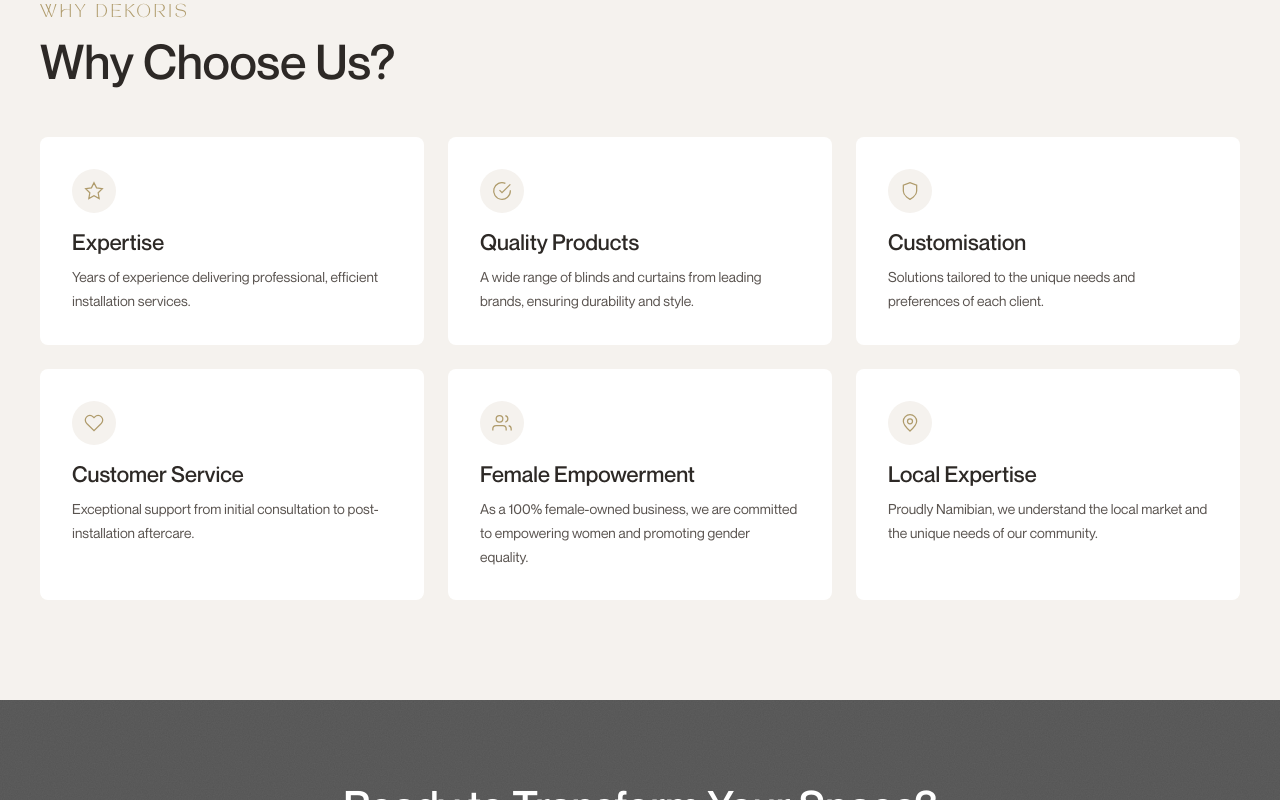
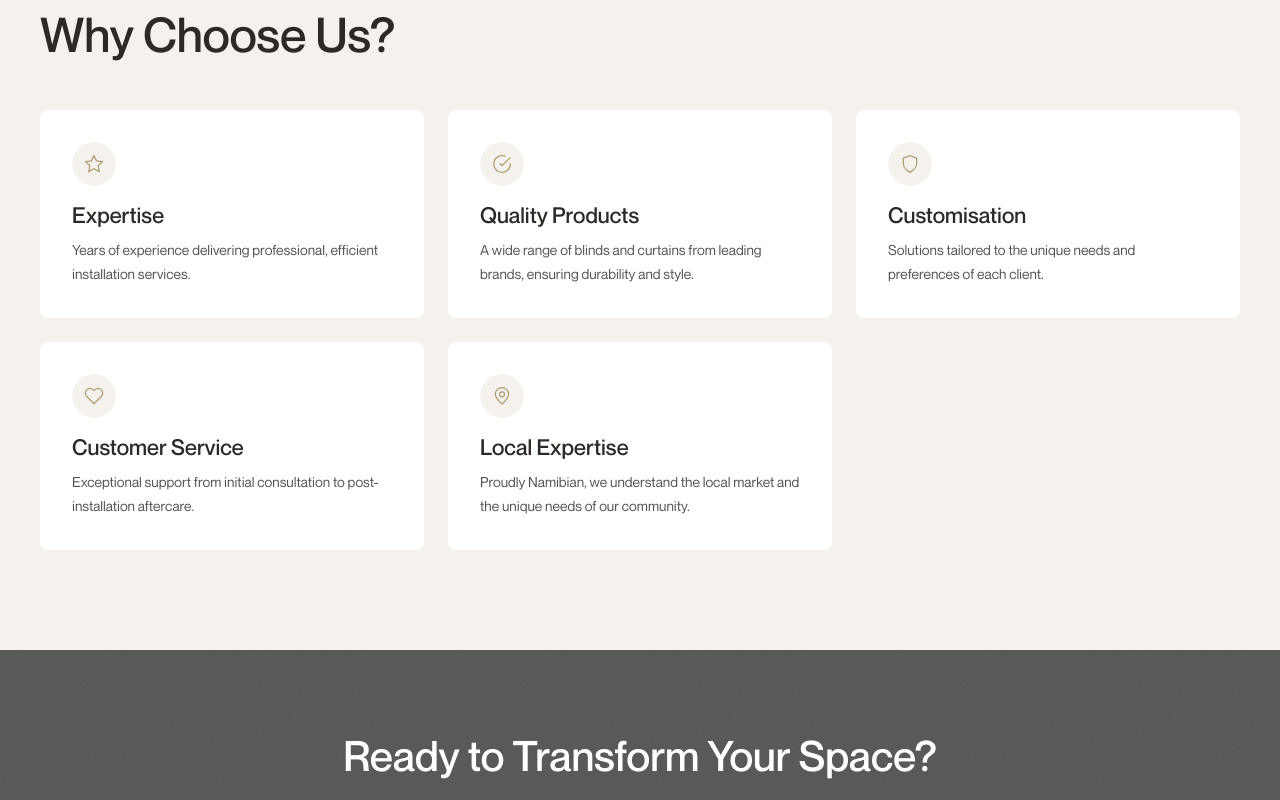
Before and after one commit to fonteindigital/dekoris-website, an Eleventy site: page src/about.njk in a window 1280 px wide. Shown: the part 1363-2163 px from the top of the page. Built offline with nearby package versions, Linux system fonts and the light colour scheme; Eleventy itself is replaced by a stand-in of ours; files that its build step writes are made by us from their sources; a script that the page names is missing.

Commit message:
Slice 22: About page — Who We Are rewrite + drop Female Empowerment card
- Who We Are paragraph rewritten to Stella's Google Doc version:
  'Dekoris is a Namibian company specialising in blinds and curtains
  for residential, commercial, and institutional spaces.'
  (dropped: proudly, 100% female-owned, wall panelling, décor, soft finishes)
- Why Choose Us: removed the 'Female Empowerment' card entirely
  (now 5 cards: Expertise, Quality Products, Customisation,
  Customer Service, Local Expertise)
- Reindexed the last-card fade-up delay so Local Expertise fills the
  slot Female Empowerment left

```diff
--- a/src/about.njk
+++ b/src/about.njk
@@ -128,7 +128,7 @@ permalink: /about/
         <div class="about-text fade-up">
           <div class="section-label">About Us</div>
           <h2 class="section-title">Who We Are</h2>
-          <p>Dekoris is a proudly Namibian, 100% female-owned interiors company specialising in blinds, curtains, wall panelling, décor, and soft finishes for residential, commercial, and institutional spaces.</p>
+          <p>Dekoris is a Namibian company specialising in blinds and curtains for residential, commercial, and institutional spaces.</p>
           <p>With a commitment to excellence and customer satisfaction, we offer tailored window treatment solutions to enhance the aesthetic and functional aspects of any environment.</p>
           <p>We elevate both homes and businesses through refined craftsmanship and tailored design.</p>
 
@@ -172,11 +172,6 @@ permalink: /about/
           <p>Exceptional support from initial consultation to post-installation aftercare.</p>
         </div>
         <div class="why-card fade-up" style="transition-delay: 0.15s">
-          <div class="why-icon"><svg viewBox="0 0 24 24"><path d="M17 21v-2a4 4 0 0 0-4-4H5a4 4 0 0 0-4 4v2"/><circle cx="9" cy="7" r="4"/><path d="M23 21v-2a4 4 0 0 0-3-3.87"/><path d="M16 3.13a4 4 0 0 1 0 7.75"/></svg></div>
-          <h3>Female Empowerment</h3>
-          <p>As a 100% female-owned business, we are committed to empowering women and promoting gender equality.</p>
-        </div>
-        <div class="why-card fade-up" style="transition-delay: 0.25s">
           <div class="why-icon"><svg viewBox="0 0 24 24"><circle cx="12" cy="10" r="3"/><path d="M12 21.7C17.3 17 20 13 20 10a8 8 0 1 0-16 0c0 3 2.7 7 8 11.7z"/></svg></div>
           <h3>Local Expertise</h3>
           <p>Proudly Namibian, we understand the local market and the unique needs of our community.</p>
```
